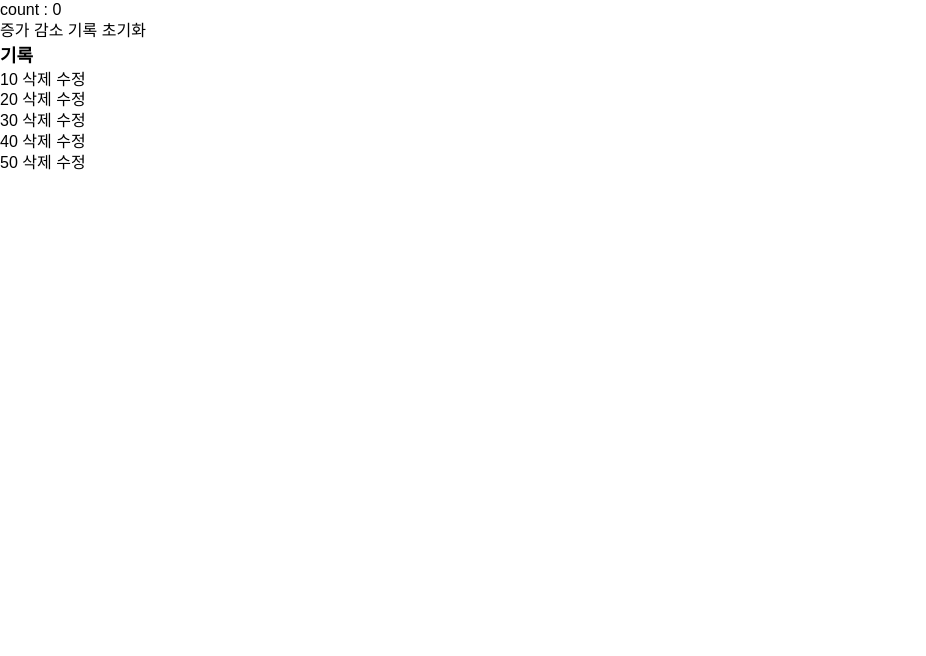
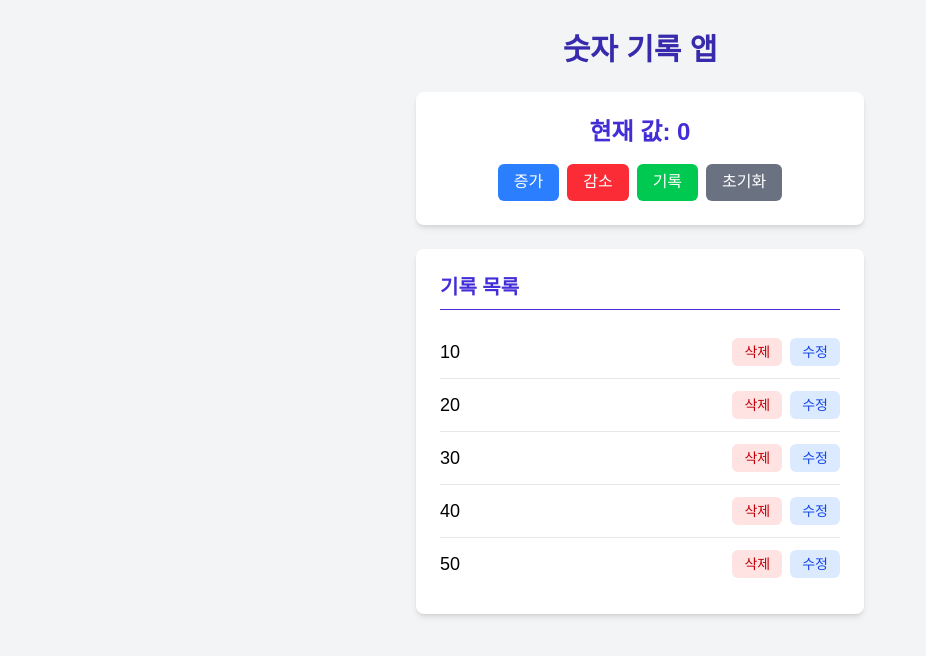
Before and after one commit to SangWon7242/react_tutorial_25_06_07, a Next.js app: page / in a window 1280 px wide. Shown: the top 656 px of the page, without its empty margins (0-926 px from the left). Built offline with nearby package versions, Linux system fonts and the light colour scheme; a web font is replaced by a local one.

Commit message:
LLM을 이용하여 숫자 기록 앱의 UI 변경

```diff
--- a/src/app/page.tsx
+++ b/src/app/page.tsx
@@ -19,18 +19,37 @@ const NumberRecordForm = ({
   clearRecords,
 }: NumberRecordFormProps) => {
   return (
-    <>
-      <div>count : {count}</div>
-      <div className="btn-group">
-        <button onClick={increaseNumber}>증가</button>
-        &nbsp;
-        <button onClick={decreaseNumber}>감소</button>
-        &nbsp;
-        <button onClick={recordNumber}>기록</button>
-        &nbsp;
-        <button onClick={clearRecords}>초기화</button>
+    <div className="bg-white rounded-lg shadow-md p-6 mb-6">
+      <div className="text-2xl font-bold mb-4 text-center text-indigo-700">
+        현재 값: {count}
       </div>
-    </>
+      <div className="flex flex-wrap justify-center gap-2">
+        <button
+          onClick={increaseNumber}
+          className="bg-blue-500 hover:bg-blue-600 text-white py-2 px-4 rounded-md transition-colors duration-200"
+        >
+          증가
+        </button>
+        <button
+          onClick={decreaseNumber}
+          className="bg-red-500 hover:bg-red-600 text-white py-2 px-4 rounded-md transition-colors duration-200"
+        >
+          감소
+        </button>
+        <button
+          onClick={recordNumber}
+          className="bg-green-500 hover:bg-green-600 text-white py-2 px-4 rounded-md transition-colors duration-200"
+        >
+          기록
+        </button>
+        <button
+          onClick={clearRecords}
+          className="bg-gray-500 hover:bg-gray-600 text-white py-2 px-4 rounded-md transition-colors duration-200"
+        >
+          초기화
+        </button>
+      </div>
+    </div>
   );
 };
 
@@ -51,46 +70,61 @@ const NumberRecordItem = ({
   const [editModeStatus, setEditModeStatus] = useState<boolean>(false);
 
   const readView = (
-    <>
-      <span>{record}</span>
-      &nbsp;
-      <button onClick={() => removeRecord(index)}>삭제</button>
-      &nbsp;
-      <button onClick={() => setEditModeStatus(true)}>수정</button>
-    </>
+    <div className="flex items-center justify-between">
+      <span className="text-lg font-medium">{record}</span>
+      <div className="flex gap-2">
+        <button
+          onClick={() => removeRecord(index)}
+          className="bg-red-100 hover:bg-red-200 text-red-700 py-1 px-3 rounded-md text-sm transition-colors duration-200"
+        >
+          삭제
+        </button>
+        <button
+          onClick={() => setEditModeStatus(true)}
+          className="bg-blue-100 hover:bg-blue-200 text-blue-700 py-1 px-3 rounded-md text-sm transition-colors duration-200"
+        >
+          수정
+        </button>
+      </div>
+    </div>
   );
 
   const editView = (
-    <>
-      {/* 입력값이 변경되면 setInputedNumber를 호출하여 inputedNumber를 변경 */}
-      {/* e.target.value는 string이기 때문에 Number로 변환 */}
+    <div className="flex items-center justify-between">
       <input
         onChange={(e) => setInputedNumber(Number(e.target.value))}
         type="number"
         value={inputedNumber}
+        className="border border-gray-300 rounded-md px-3 py-1 w-20 focus:outline-none focus:ring-2 focus:ring-blue-500"
       />
-      &nbsp;
+      <div className="flex gap-2">
         <button
           onClick={() => {
             modifyRecord(index, inputedNumber);
             setEditModeStatus(false);
           }}
+          className="bg-green-100 hover:bg-green-200 text-green-700 py-1 px-3 rounded-md text-sm transition-colors duration-200"
         >
-        수정 완료
+          완료
         </button>
-      &nbsp;
         <button
           onClick={() => {
             setInputedNumber(record);
             setEditModeStatus(false);
           }}
+          className="bg-gray-100 hover:bg-gray-200 text-gray-700 py-1 px-3 rounded-md text-sm transition-colors duration-200"
         >
-        수정 취소
+          취소
         </button>
-    </>
+      </div>
+    </div>
   );
 
-  return <li>{editModeStatus ? editView : readView}</li>;
+  return (
+    <li className="border-b border-gray-200 py-3 last:border-b-0">
+      {editModeStatus ? editView : readView}
+    </li>
+  );
 };
 
 interface NumberRecordListProps {
@@ -105,17 +139,35 @@ const NumberRecordList = ({
   modifyRecord,
 }: NumberRecordListProps) => {
   return (
-    <>
-      <div className="recordForm">
+    <div className="bg-white rounded-lg shadow-md p-6">
       {records.length === 0 ? (
-          <h1 className="text-lg font-bold">기록이 없습니다.</h1>
+        <div className="text-center py-8 text-gray-500">
+          <svg
+            xmlns="http://www.w3.org/2000/svg"
+            className="h-12 w-12 mx-auto mb-3 text-gray-400"
+            fill="none"
+            viewBox="0 0 24 24"
+            stroke="currentColor"
+          >
+            <path
+              strokeLinecap="round"
+              strokeLinejoin="round"
+              strokeWidth={2}
+              d="M9 5H7a2 2 0 00-2 2v12a2 2 0 002 2h10a2 2 0 002-2V7a2 2 0 00-2-2h-2M9 5a2 2 0 002 2h2a2 2 0 002-2M9 5a2 2 0 012-2h2a2 2 0 012 2"
+            />
+          </svg>
+          <h1 className="text-xl font-bold">기록이 없습니다</h1>
+          <p className="mt-1">숫자를 기록해보세요</p>
+        </div>
       ) : (
         <>
-            <h1 className="text-lg font-bold">기록</h1>
-            <ul>
+          <h1 className="text-xl font-bold mb-4 text-indigo-700 border-b pb-2">
+            기록 목록
+          </h1>
+          <ul className="divide-y divide-gray-200">
             {records.map((record, index) => (
               <NumberRecordItem
-                  key={index} // 식별하는 수단
+                key={index}
                 record={record}
                 index={index}
                 removeRecord={removeRecord}
@@ -126,7 +178,6 @@ const NumberRecordList = ({
         </>
       )}
     </div>
-    </>
   );
 };
 
@@ -167,7 +218,11 @@ export default function App() {
   };
 
   return (
-    <>
+    <div className="min-h-screen bg-gray-100 py-8 px-4">
+      <div className="max-w-md mx-auto">
+        <h1 className="text-3xl font-bold text-center mb-6 text-indigo-800">
+          숫자 기록 앱
+        </h1>
         <NumberRecordForm
           count={count}
           increaseNumber={increaseNumber}
@@ -180,6 +235,7 @@ export default function App() {
           removeRecord={removeRecord}
           modifyRecord={modifyRecord}
         />
-    </>
+      </div>
+    </div>
   );
 }
```
Lines whose indentation alone changed are shown as unchanged.
